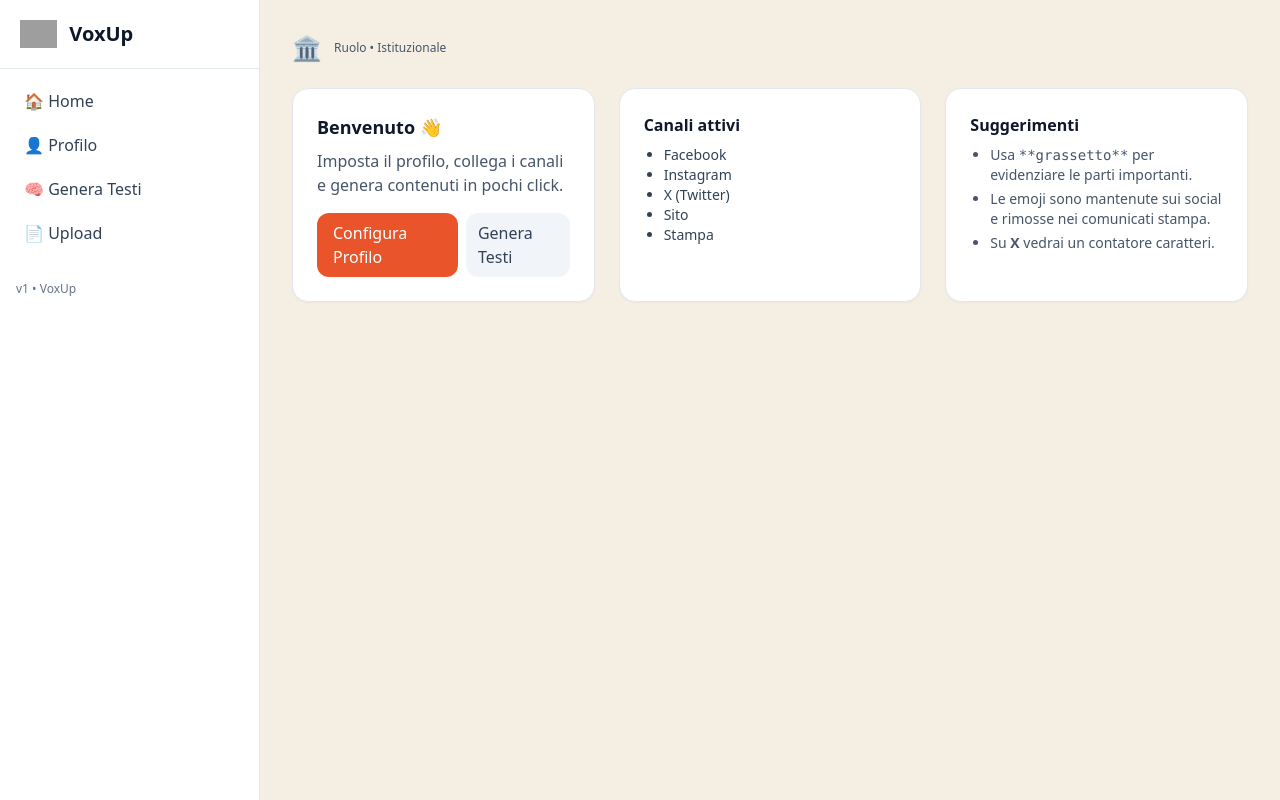
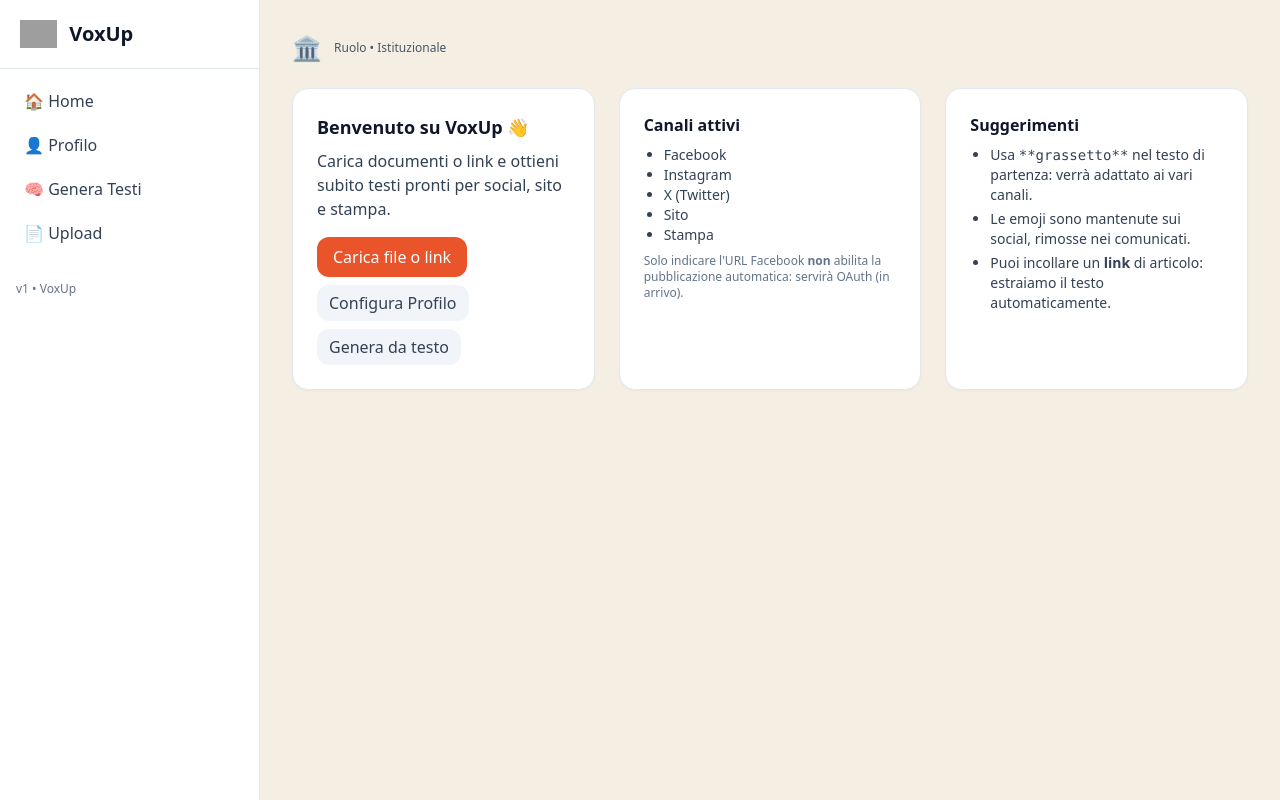
Before and after one commit to lorenzospadotto-debug/noventa-comms-app, a FastAPI app: page / in a window 1280 px wide. Run offline with FastAPI, Linux system fonts and the light colour scheme; some libraries are stand-ins or nearby versions; grey boxes are pictures that could not be loaded.

Commit message:
Update home.html

```diff
--- a/templates/home.html
+++ b/templates/home.html
@@ -2,11 +2,12 @@
 {% block content %}
   <div class="grid-cards">
     <section class="card">
-      <h2 class="text-lg font-semibold mb-2">Benvenuto 👋</h2>
-      <p class="text-slate-600 mb-4">Imposta il profilo, collega i canali e genera contenuti in pochi click.</p>
-      <div class="flex gap-2">
-        <a href="/profile" class="btn-primary">Configura Profilo</a>
-        <a href="/generate" class="btn-secondary">Genera Testi</a>
+      <h2 class="text-lg font-semibold mb-2">Benvenuto su VoxUp 👋</h2>
+      <p class="text-slate-700 mb-4">Carica documenti o link e ottieni subito testi pronti per social, sito e stampa.</p>
+      <div class="flex gap-2 flex-wrap">
+        <a href="/upload" class="btn-primary">Carica file o link</a>
+        <a href="/profile" class="btn-secondary">Configura Profilo</a>
+        <a href="/generate" class="btn-secondary">Genera da testo</a>
       </div>
     </section>
 
@@ -14,19 +15,20 @@
       <h3 class="font-semibold mb-2">Canali attivi</h3>
       <ul class="text-sm text-slate-700 list-disc pl-5">
         {% for ch in settings.channels %}
-          <li>{{ {"facebook":"Facebook","instagram":"Instagram","x":"X (Twitter)","website":"Sito","press":"Stampa"}[ch] if ch in ["facebook","instagram","x","website","press"] else ch }}</li>
+          <li>{{ channel_labels[ch] if channel_labels and ch in channel_labels else ch }}</li>
         {% else %}
           <li>Nessun canale selezionato</li>
         {% endfor %}
       </ul>
+      <p class="text-xs text-slate-500 mt-2">Solo indicare l'URL Facebook <strong>non</strong> abilita la pubblicazione automatica: servirà OAuth (in arrivo).</p>
     </section>
 
     <section class="card">
       <h3 class="font-semibold mb-2">Suggerimenti</h3>
-      <ul class="text-sm text-slate-600 list-disc pl-5 space-y-1">
-        <li>Usa <code>**grassetto**</code> per evidenziare le parti importanti.</li>
-        <li>Le emoji sono mantenute sui social e rimosse nei comunicati stampa.</li>
-        <li>Su <strong>X</strong> vedrai un contatore caratteri.</li>
+      <ul class="text-sm text-slate-700 list-disc pl-5 space-y-1">
+        <li>Usa <code>**grassetto**</code> nel testo di partenza: verrà adattato ai vari canali.</li>
+        <li>Le emoji sono mantenute sui social, rimosse nei comunicati.</li>
+        <li>Puoi incollare un <strong>link</strong> di articolo: estraiamo il testo automaticamente.</li>
       </ul>
     </section>
   </div>
```
